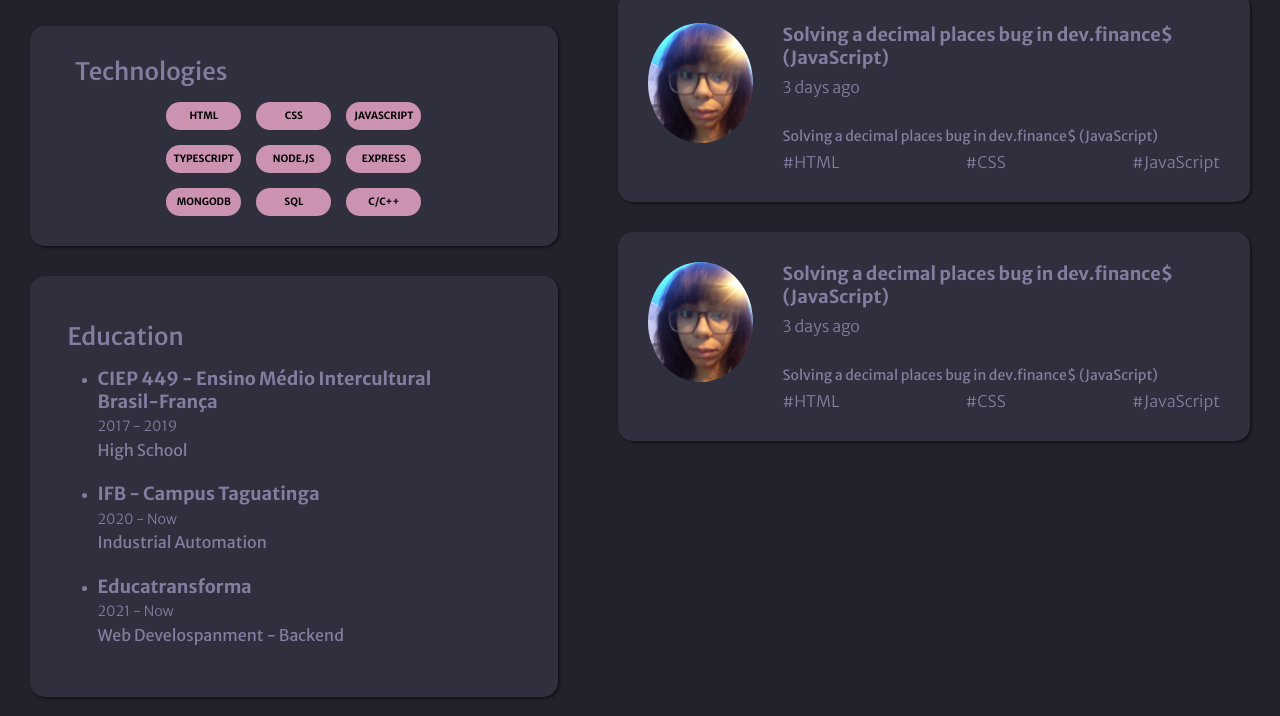
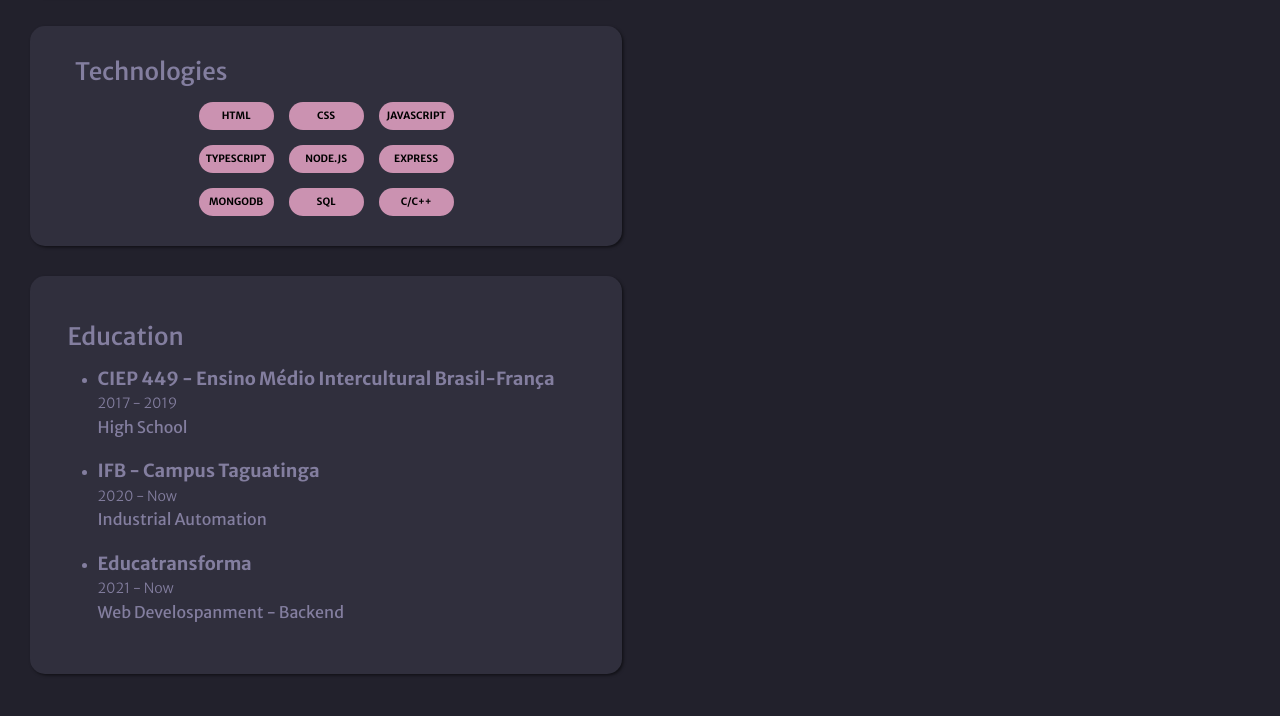
Before and after one commit to manuela-monteiro/portfolio, a plain HTML site: page index.html in a window 1280 px wide. Shown: the part 548-1264 px from the top of the page. Drawn offline with Linux system fonts and the light colour scheme; no server answers.

Commit message:
temporarily removing the posts div and adding an up to date screenshot.

```diff
--- a/index.html
+++ b/index.html
@@ -100,7 +100,7 @@
                     <div class="projects__list"></div>
                 </div>
 
-                <div class="posts">
+                <!-- <div class="posts">
                     <div class="card posts__header">
                         <h2>Recent posts</h2>
                         <p></p>
@@ -165,7 +165,7 @@
                             </div>
                         </div>
                     </div>
-                </div>
+                </div> -->
             </div>
         </aside>
     </div>
```
Also changed, not shown: screenshots/with_gh_data.png (added), 1 other file.
